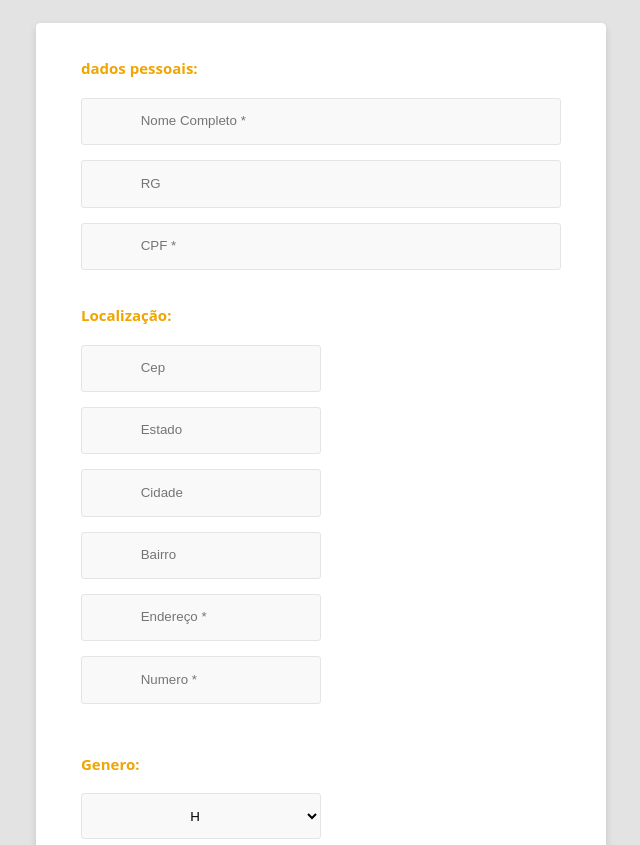
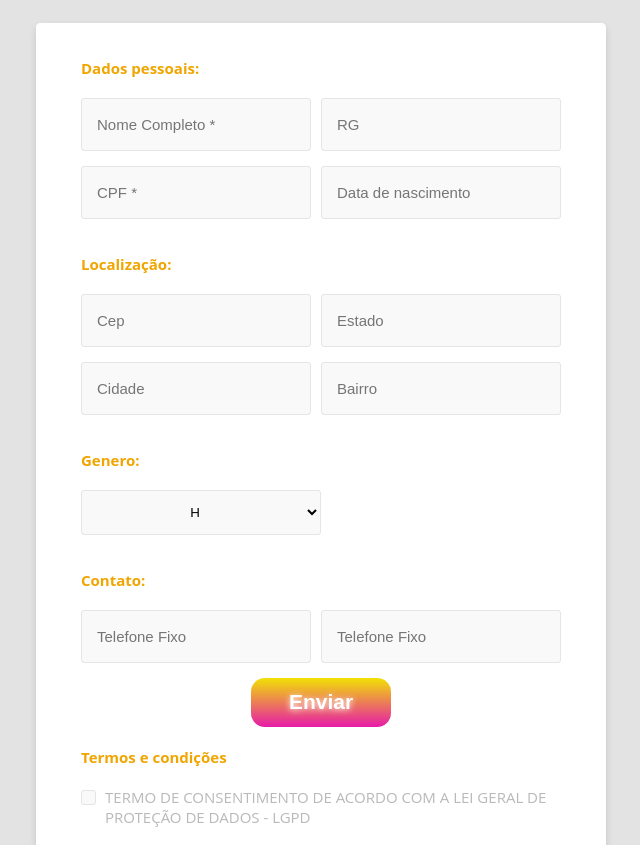
Before and after one commit to BrunoDanielPF/Desafio-Formulario, a plain HTML site: page index.html in a window 1280 px wide. Shown: the top 845 px of the page, without its empty margins (319-959 px from the left). Drawn offline with Linux system fonts and the light colour scheme.

Commit message:
alterações em campos do formulario

```diff
--- a/index.html
+++ b/index.html
@@ -21,6 +21,9 @@ body {
 }
 h4 {
   color: #f0a500;
+}
+input{
+  font-size: 15px;
 }
 input,
 input[type="radio"] + label,
@@ -145,9 +148,6 @@ select option {
 .input-group-icon {
   position: relative;
 }
-.input-group-icon input {
-  padding-left: 4.4em;
-}
 .input-group-icon .input-icon {
   position: absolute;
   top: 0;
@@ -249,29 +249,41 @@ select option {
     <div class="container">
         <form>
           <div class="row">
-                <h4>dados pessoais:</h4>
-                <!-- CAMPO DE DADOS PESSOAIS-->
-                <div class="input-group input-group-icon"><input type="text" placeholder="Nome Completo *" />
-
+            <h4>Dados pessoais:</h4>
+            <div class="col-half">
+              <div class="input-group input-group-icon"><input type="text" placeholder="Nome Completo *"  required/>
               </div>
-                <div class="input-group input-group-icon"><input type="email" placeholder="RG" required />
             </div>
-                <div class="input-group input-group-icon"><input type="password" placeholder="CPF *" required />
+            <div class="col-half">
+                <div class="input-group input-group-icon"><input type="text" placeholder="RG" />
+                </div>
             </div>
         </div>
         <div class="row">
           <div class="col-half">
+            <div class="input-group input-group-icon"><input type="text" placeholder="CPF *" required />
+            </div>
+          </div>
+          <div class="col-half">
+              <div class="input-group input-group-icon"><input type="text" placeholder="Data de nascimento" />
+              </div>
+          </div>
+      </div>
+            <div class="row">
                 <h4>Localização:</h4>
-                    <div class="input-group">
+                <div class="col-half">
                         <div class="input-group input-group-icon"><input type="text" placeholder="Cep" /></div>
+                </div>
+                <div class="col-half">
                         <div class="input-group input-group-icon"><input type="text" placeholder="Estado" /></div>
-                        <p>
+                </div>
+            </div>
+            <div class="row">
+              <div class="col-half">
                 <div class="input-group input-group-icon"><input type="text" placeholder="Cidade" /></div>
+              </div>
+              <div class="col-half">
                 <div class="input-group input-group-icon"><input type="text" placeholder="Bairro" /></div>
-                        </p>
-                        <div class="input-group input-group-icon"><input type="text" placeholder="Endereço *" /></div>
-                        <div class="input-group input-group-icon"><input type="text" placeholder="Numero *" required/></div>
-                    </div>
               </div>
             </div>
                   <div class="row">
```
Lines whose indentation alone changed are shown as unchanged.
